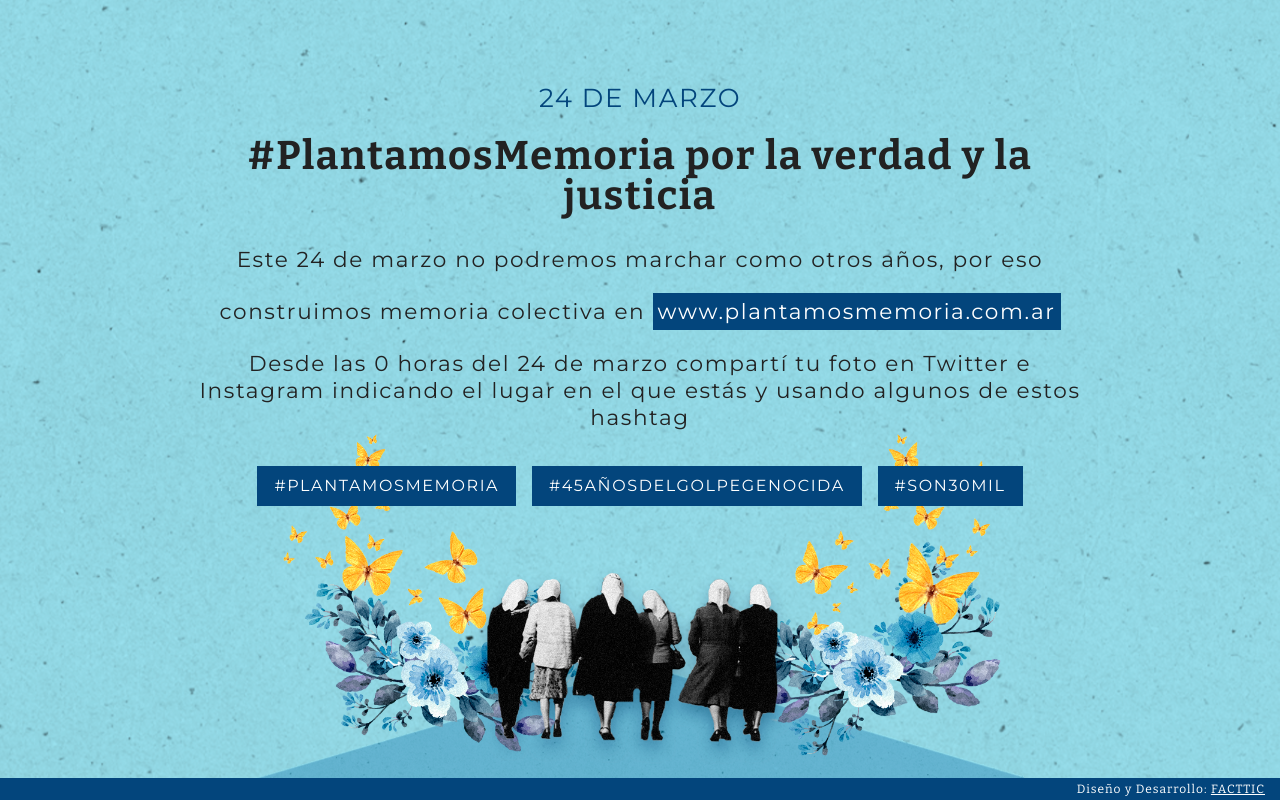
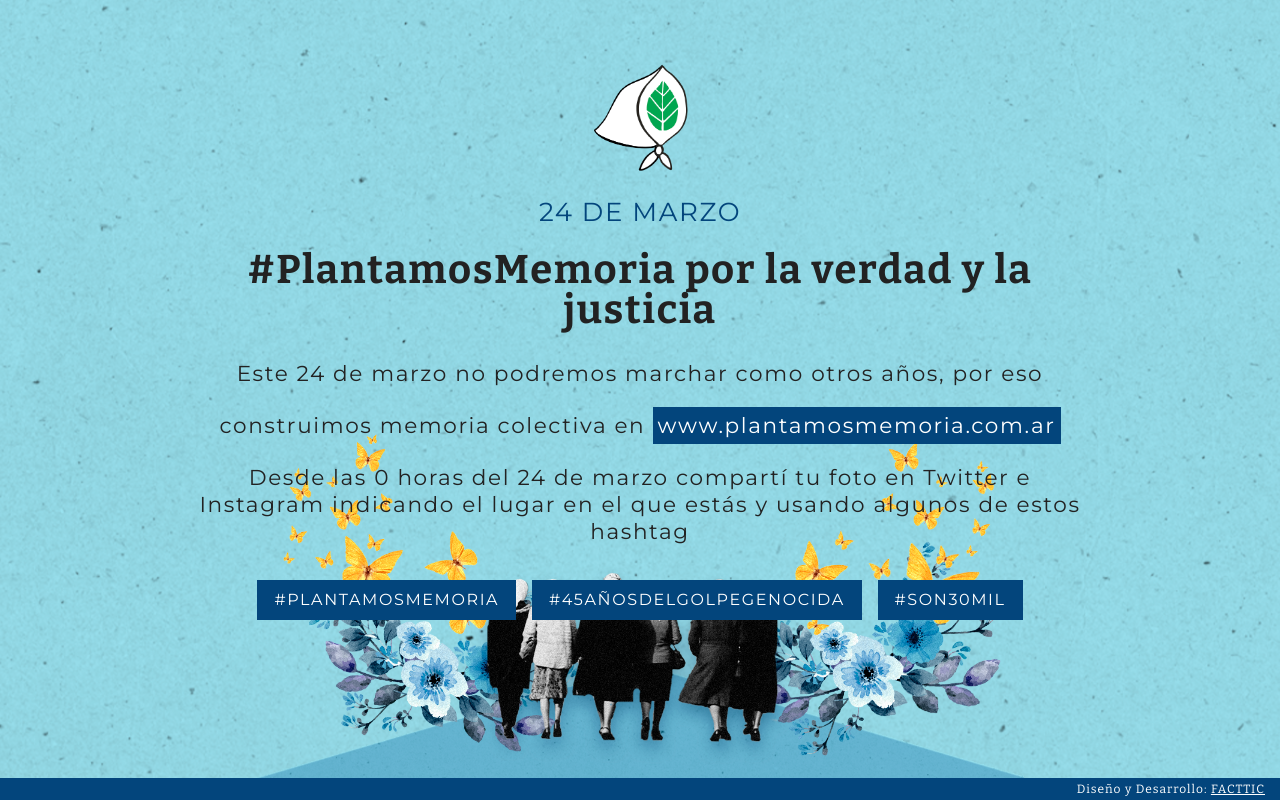
Before and after one commit to nayracoop/marcha-virtual-24m-landing, a plain HTML site: page index.html in a window 1280 px wide. Drawn offline with nearby package versions, Linux system fonts and the light colour scheme.

Commit message:
add logo

```diff
--- a/css/styles.css
+++ b/css/styles.css
@@ -43,6 +43,16 @@ main {
     width: 100%;
     margin: 0 auto;
 }
+
+.logo{
+    max-width:100px;
+    margin: 0 auto;
+}
+
+.logo img{
+    width:100%;
+}
+
 .main-section {
     text-align: center;
     display: -webkit-flex;
@@ -93,7 +103,6 @@ footer {
     right: 0;
     margin: auto;
     padding: 5px 0;
-    width: 100%;
     background-color: #03457c;
     font-size: .75rem;
     text-align: right;
--- a/index.html
+++ b/index.html
@@ -41,6 +41,7 @@
 <body>
     <div class="container">
         <header>
+            <div class="logo"><img src="./img/isologotipoPlantamosMemoria.png" alt=""></div>
             <span>24 de Marzo</span>
         </header>
         <main>
```
Also changed, not shown: img/isologotipoPlantamosMemoria.png (added).
